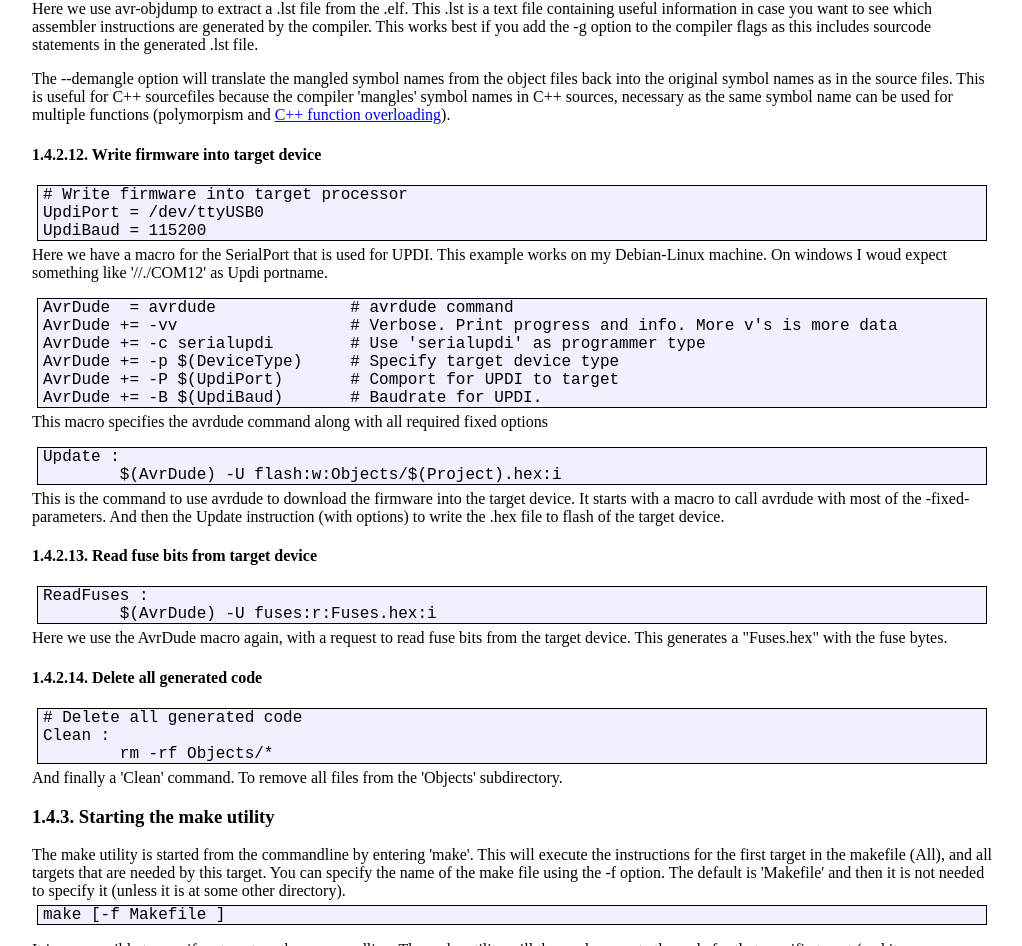
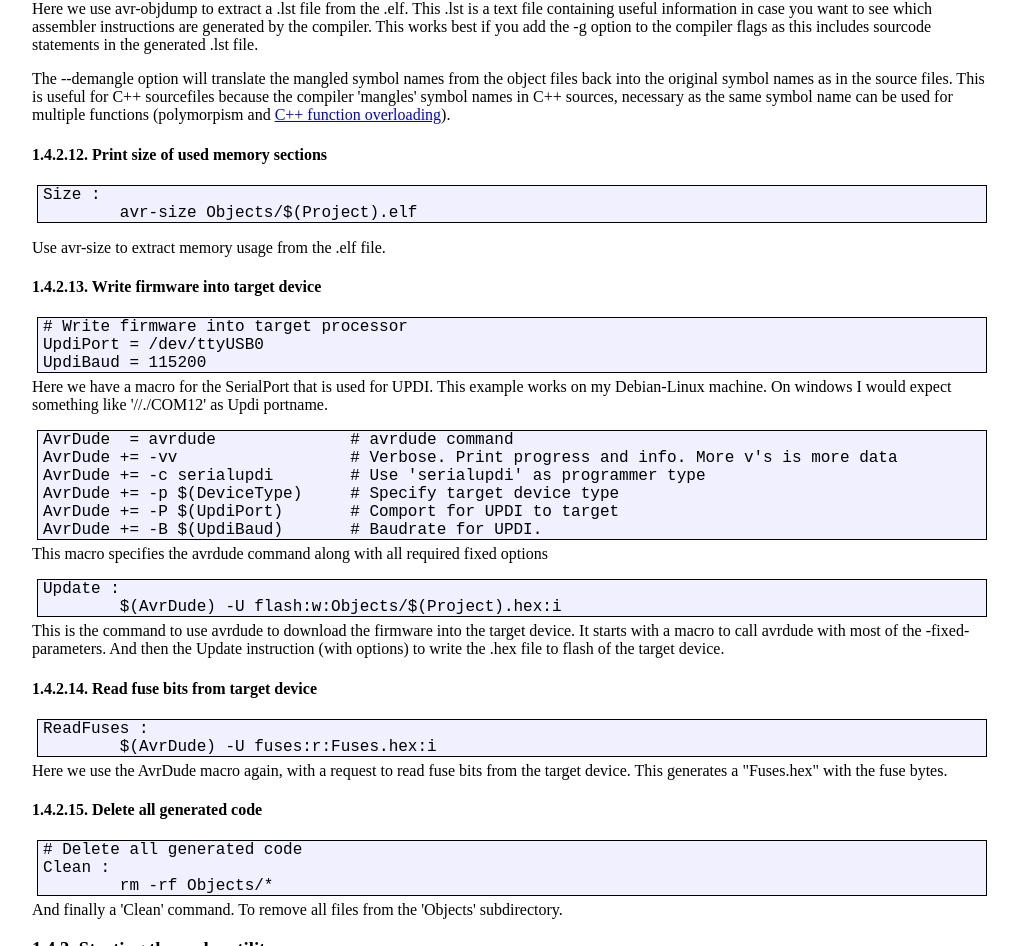
Before and after one commit to TinyMega/Starting-with-AtTiny3226, a plain HTML site: page StartingTiny3226.html in a window 1280 px wide. Shown: the part 6608-7554 px from the top of the page, without its empty margins (128-1150 px from the left). Drawn offline with Linux system fonts and the light colour scheme.

Commit message:
Updated Makefile to print size of used memory sections

```diff
--- a/StartingTiny3226.html
+++ b/StartingTiny3226.html
@@ -354,6 +354,16 @@ Here we use avr-objdump to extract a .lst file from the .elf. This .lst is a tex
 The --demangle option will translate the mangled symbol names from the object files back into the original symbol names as in the source files. This is useful for C++ sourcefiles because the compiler 'mangles' symbol names in C++ sources, necessary as the same symbol name can be used for multiple functions (polymorpism and <a href="https://www.w3schools.com/cpp/cpp_function_overloading.asp">C++ function overloading</a>).
 <p>
 
+<h4>Print size of used memory sections</h4>
+<p>
+<pre class="code">
+Size :
+	avr-size Objects/$(Project).elf
+</pre>
+<p>
+Use avr-size to extract memory usage from the .elf file.
+<p>
+
 <h4>Write firmware into target device</h4>
 <p>
 <pre class="code">
@@ -361,7 +371,7 @@ The --demangle option will translate the mangled symbol names from the object fi
 UpdiPort = /dev/ttyUSB0
 UpdiBaud = 115200
 </pre>
-Here  we have a macro for the SerialPort that is used for UPDI. This example works on my Debian-Linux machine. On windows I woud expect something like '//./COM12' as Updi portname.
+Here  we have a macro for the SerialPort that is used for UPDI. This example works on my Debian-Linux machine. On windows I would expect something like '//./COM12' as Updi portname.
 <p>
 <pre class="code">
 AvrDude  = avrdude              # avrdude command
```
Also changed, not shown: 1 other file.
